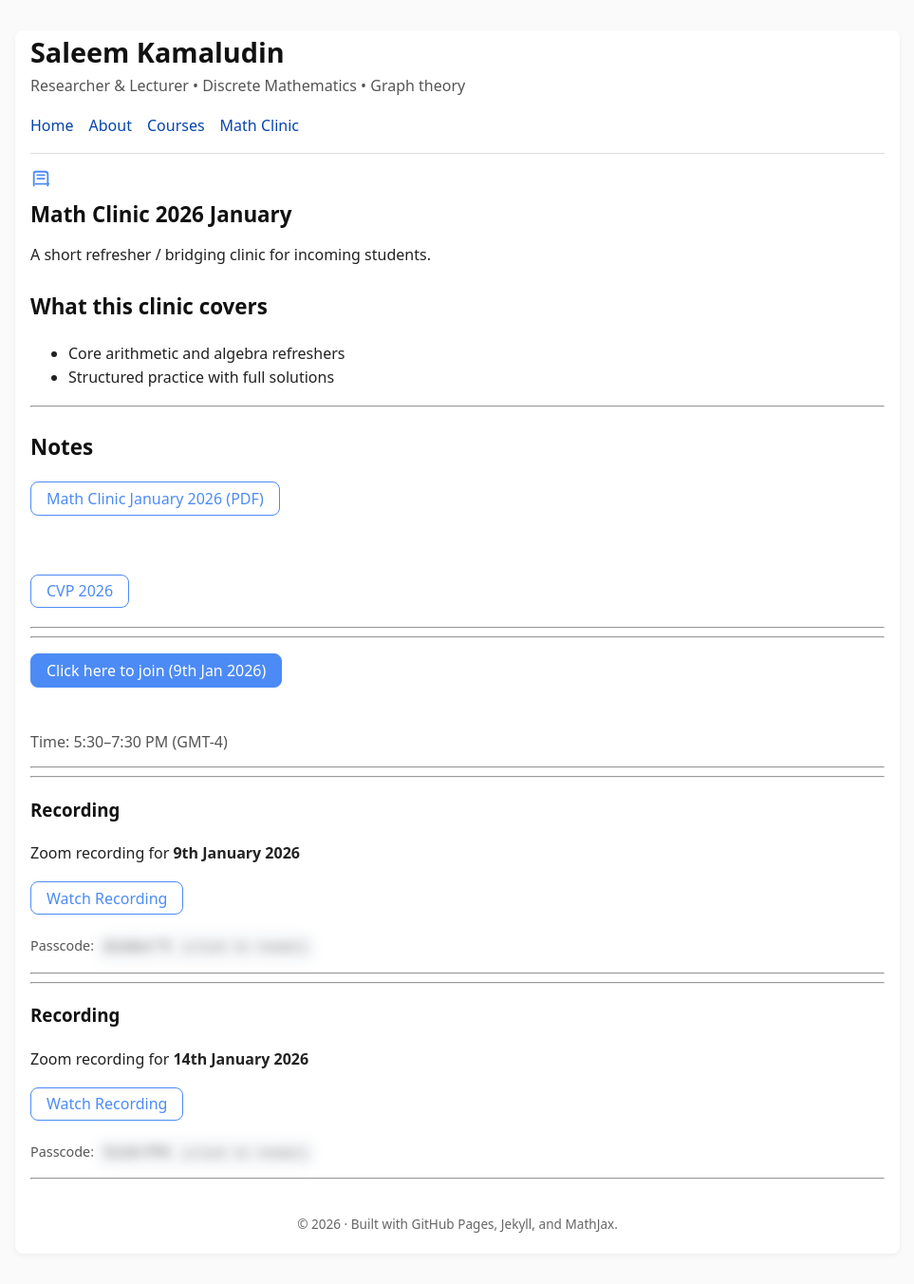
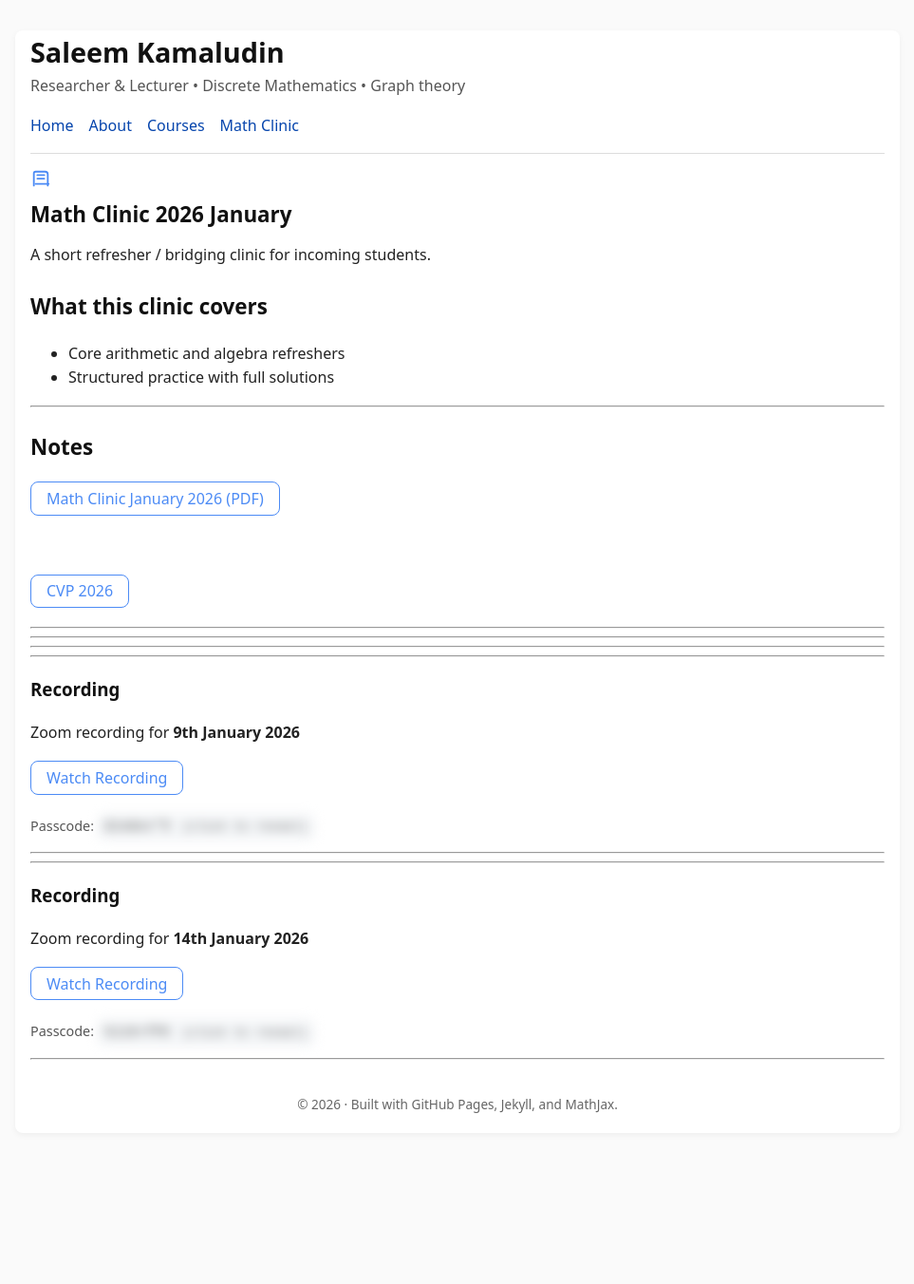
Before and after one commit to SaleemKamaludin/SaleemKamaludin.github.io, a Jekyll site: the page built from courses/math-clinic-2026/index.md, in a window 1280 px wide. Shown: the whole page at 95% size, without its empty margins (158-1121 px from the left). Built offline with Jekyll 4.4.1, drawn with Linux system fonts in a browser that asks for light colours; after the commit the page ends 1225 px from its top, so only the background shows below that.

Commit message:
Update index.md

```diff
--- a/courses/math-clinic-2026/index.md
+++ b/courses/math-clinic-2026/index.md
@@ -119,7 +119,7 @@ permalink: /courses/math-clinic-2026/
 ">
   <b>Notice:</b>
   Today’s session will be held <b>entirely online</b> to ensure ease of access for all participants.
-</div>  -->
+</div>
 
 
 
@@ -130,7 +130,7 @@ permalink: /courses/math-clinic-2026/
     Click here to join (9th Jan 2026)
   </a>
 </div>
-<p><br><span style="color:#555;">Time: 5:30–7:30 PM (GMT-4)</span></p>
+<p><br><span style="color:#555;">Time: 5:30–7:30 PM (GMT-4)</span></p>    -->
 
 
 
```
